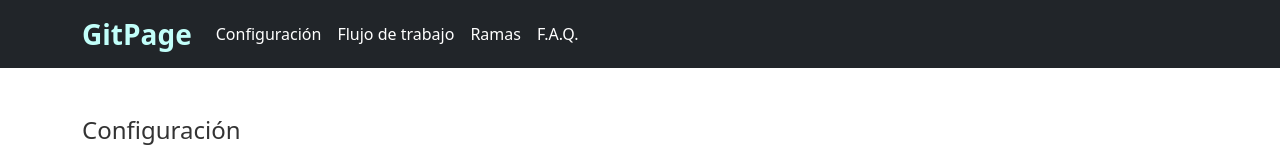
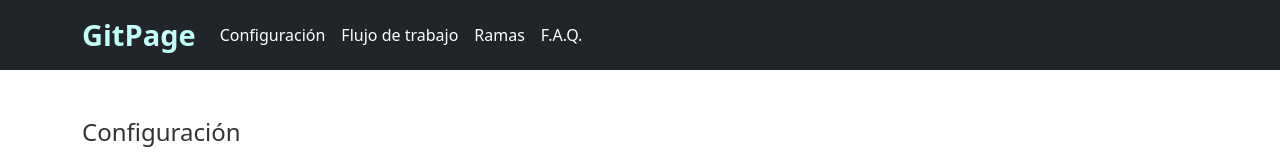
Before and after one commit to fcorguez92/gitpage, a plain HTML site: page index.html in a window 1280 px wide. Shown: the top 160 px of the page. Drawn offline with nearby package versions, Linux system fonts and the light colour scheme.

Commit message:
Font-size 29px

```diff
--- a/css/style.css
+++ b/css/style.css
@@ -2,7 +2,7 @@
 
 
 .navbar-brand {
-    font-size: 28px; /* Tamaño de fuente del logo */
+    font-size: 29px; /* Tamaño de fuente del logo */
     font-weight: bold; /* Negrita */
     color: rgb(194, 255, 250); /* Color de texto del logo */
 }
```
